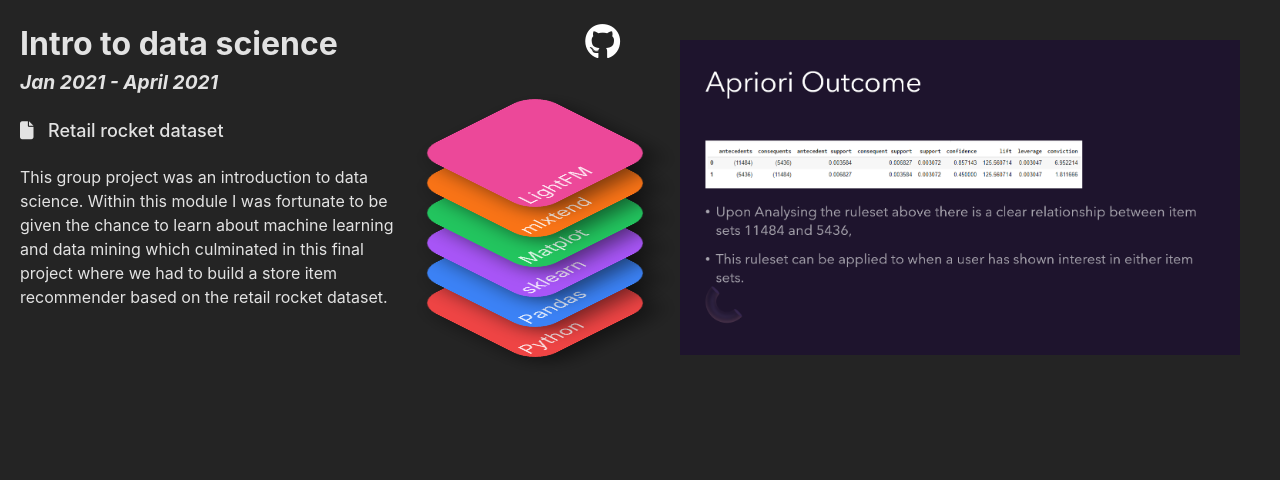
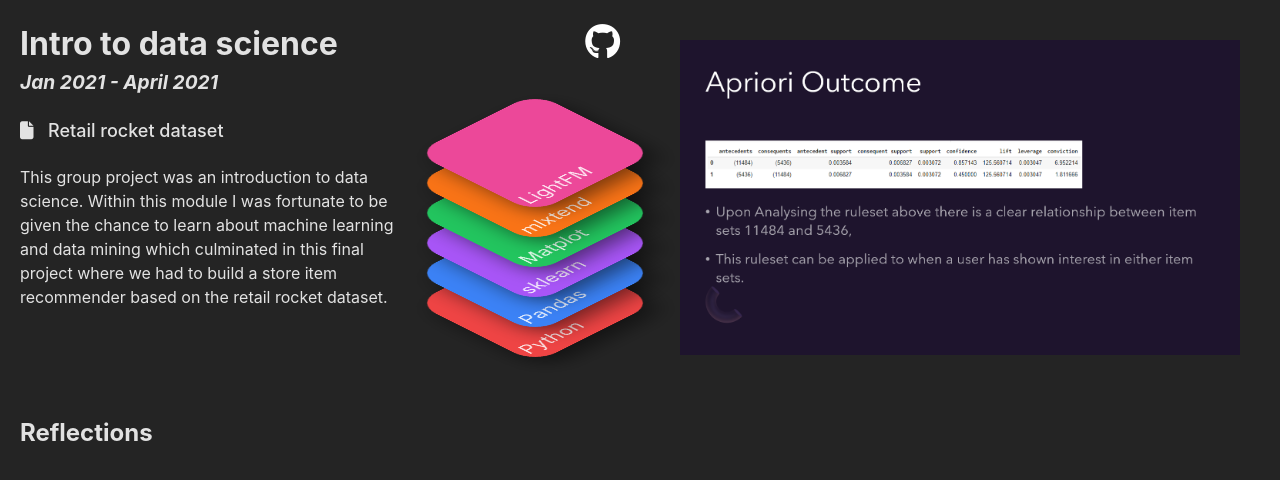
Before and after one commit to pjholt1234/personal-portfolio, a React (Vite) app: page /projects/data-mining in a window 1280 px wide. Shown: the top 480 px of the page. Built offline with nearby package versions, Linux system fonts and the light colour scheme.

Commit message:
Minor changes

```diff
--- a/src/Pages/Project.jsx
+++ b/src/Pages/Project.jsx
@@ -2,7 +2,6 @@
 import { useEffect, useState } from "react";
 import projects from "../data/projects.js";
 import PageNotFound from "../components/pageNotFound.jsx";
-import ProjectCard from "../components/projectCard.jsx";
 import IsometricSquares from "../components/IsometricSquares.jsx";
 import Gallery from "../components/gallery.jsx";
 import SplitStringToParagraphs from "../components/spiltStringToParagraphs.jsx";
@@ -80,6 +79,7 @@
       </div>
       {hasReflections ? (
         <div className="col-span-1 p-5">
+          <h2>Reflections</h2>
           <SplitStringToParagraphs text={project?.reflections} />
         </div>
       ) : (
```
